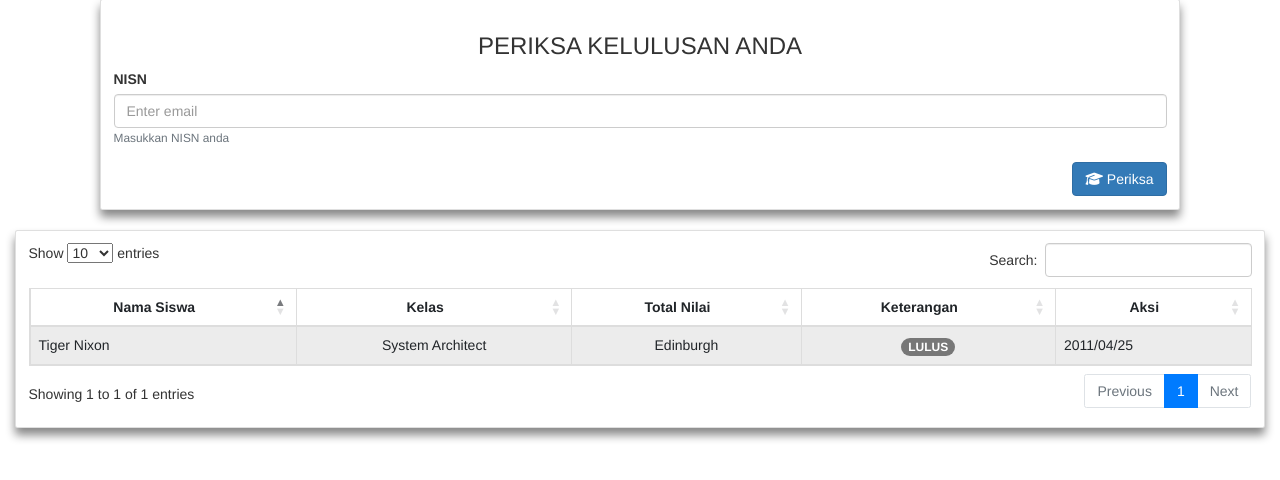
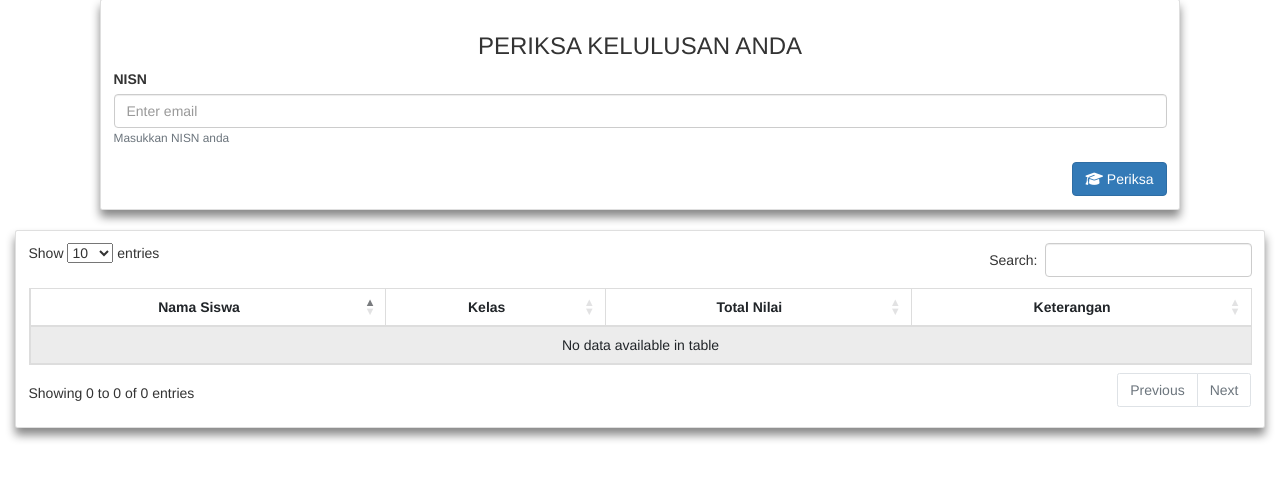
Before and after one commit to MuhammadSuryono/exam-oop, a CodeIgniter app: page /database/ in a window 1280 px wide. Shown: the part 83-563 px from the top of the page. Run offline with CodeIgniter, Linux system fonts and the light colour scheme; data that the repository does not hold is empty; some libraries are stand-ins or nearby versions.

Commit message:
Menambahkan periksa kelulusan

```diff
--- a/application/config/routes.php
+++ b/application/config/routes.php
@@ -58,6 +58,8 @@ $route['kelulusan/store'] = 'welcome/create';
 $route['kelulusan/update/(:any)'] = 'welcome/update/$1';
 $route['kelulusan/edit/(:any)'] = 'welcome/formEdit/$1';
 $route['kelulusan/delete/(:any)'] = 'welcome/delete/$1';
+$route['check-kelulusan'] = 'welcome/checkKelulusan';
+$route['periksa'] = 'welcome/periksa';
 
 $route['login'] = 'welcome/checkLogin';
 $route['logout'] = 'welcome/logout';
--- a/application/controllers/Welcome.php
+++ b/application/controllers/Welcome.php
@@ -30,12 +30,15 @@ class Welcome extends My_Controller {
 	{
 	    if ($this->isLogin) {
             $this->parseData['content'] = 'pages/dashboard';
+            $data = $this->m_general->selectJoin('tb_kelulusan.*, tb_siswa.nama_siswa, tb_siswa.nama_kelas', $this->table, array('tb_siswa' => 'tb_kelulusan.nisn = tb_siswa.nisn'));
+            $this->parseData['data_kelulusan'] = $data->result();
+
         } else {
             $this->parseData['content'] = 'pages/siswa';
+            $this->parseData['data_kelulusan'] = array();
+
         }
-        $data = $this->m_general->selectJoin('tb_kelulusan.*, tb_siswa.nama_siswa, tb_siswa.nama_kelas', $this->table, array('tb_siswa' => 'tb_kelulusan.nisn = tb_siswa.nisn'));
 
-	    $this->parseData['data_kelulusan'] = $data->result();
 		$this->load->view('welcome_message', $this->parseData);
 	}
 
@@ -123,4 +126,24 @@ class Welcome extends My_Controller {
         $delete = $this->m_general->delete($this->table, $data);
         if ($delete) redirect(base_url());
     }
+
+    public function periksa() {
+        $nisn = $this->input->get('nisn', TRUE);
+        $encryptNisn = $this->input->get('hash', TRUE);
+
+        if (md5($nisn) == $encryptNisn) {
+            $this->parseData['content'] = 'pages/siswa';
+            $data = $this->m_general->selectJoin('tb_kelulusan.*, tb_siswa.nama_siswa, tb_siswa.nama_kelas', $this->table, array('tb_siswa' => 'tb_kelulusan.nisn = tb_siswa.nisn'), array('tb_kelulusan.nisn' => $nisn));
+            $this->parseData['data_kelulusan'] = $data->result();
+        }
+
+        $this->load->view('welcome_message', $this->parseData);
+    }
+
+    public function checkKelulusan() {
+        $nisn = $this->input->post('nisn');
+        $path = '?hash='.md5($nisn).'&nisn='.$nisn.'';
+
+        redirect(base_url('periksa'.$path));
+    }
 }
--- a/application/models/M_general.php
+++ b/application/models/M_general.php
@@ -37,7 +37,7 @@ class M_general extends CI_Model
         return $this->db->delete($table, $data);
     }
 
-    public function selectJoin(string $select = '*', string $tableForm, array $join) {
+    public function selectJoin(string $select = '*', string $tableForm, array $join, array $where = array()) {
         $query = $this->db->select($select)
             ->from($tableForm);
 
@@ -45,6 +45,12 @@ class M_general extends CI_Model
             $query->join($key, $value);
         }
 
+        if (count($where) > 0) {
+            foreach ($where as $key => $value) {
+                $query->where($key, $value);
+            }
+        }
+
         return $query->get();
 
     }
--- a/application/views/pages/siswa.php
+++ b/application/views/pages/siswa.php
@@ -6,10 +6,10 @@
                     <div class="text-center">
                         <h3>PERIKSA KELULUSAN ANDA</h3>
                     </div>
-                    <form>
+                    <form method="post" action="<?= base_url('check-kelulusan') ?>">
                         <div class="form-group">
                             <label for="exampleInputEmail1">NISN</label>
-                            <input type="email" class="form-control" id="exampleInputEmail1" aria-describedby="emailHelp" placeholder="Enter email">
+                            <input type="text" class="form-control" id="exampleInputEmail1" name="nisn" aria-describedby="emailHelp" placeholder="Enter email">
                             <small id="emailHelp" class="form-text text-muted">Masukkan NISN anda</small>
                         </div>
                         <button type="submit" class="btn btn-primary" style="float: right"><i class="fa fa-graduation-cap"></i> Periksa</button>
@@ -30,17 +30,19 @@
                         <th class="text-center">Kelas</th>
                         <th class="text-center">Total Nilai</th>
                         <th class="text-center">Keterangan</th>
-                        <th class="text-center">Aksi</th>
                     </tr>
                     </thead>
                     <tbody>
-                    <tr>
-                        <td>Tiger Nixon</td>
-                        <td class="text-center">System Architect</td>
-                        <td class="text-center">Edinburgh</td>
-                        <td class="text-center"><b><span class="badge badge-success">LULUS</span></b></td>
-                        <td>2011/04/25</td>
-                    </tr>
+                    <?php
+                    foreach ($data_kelulusan as $data) {
+                        echo '<tr>
+                <td>' . $data->nama_siswa . '</td>
+                <td class="text-center">'.$data->nama_kelas.'</td>
+                <td class="text-center">' . $data->total_nilai . '</td>
+                <td class="text-center"><b><span class="badge badge-success">' . strtoupper($data->status) . '</span></b></td>
+            </tr>';
+                    }
+                    ?>
                 </table>
             </div>
         </div>
```
